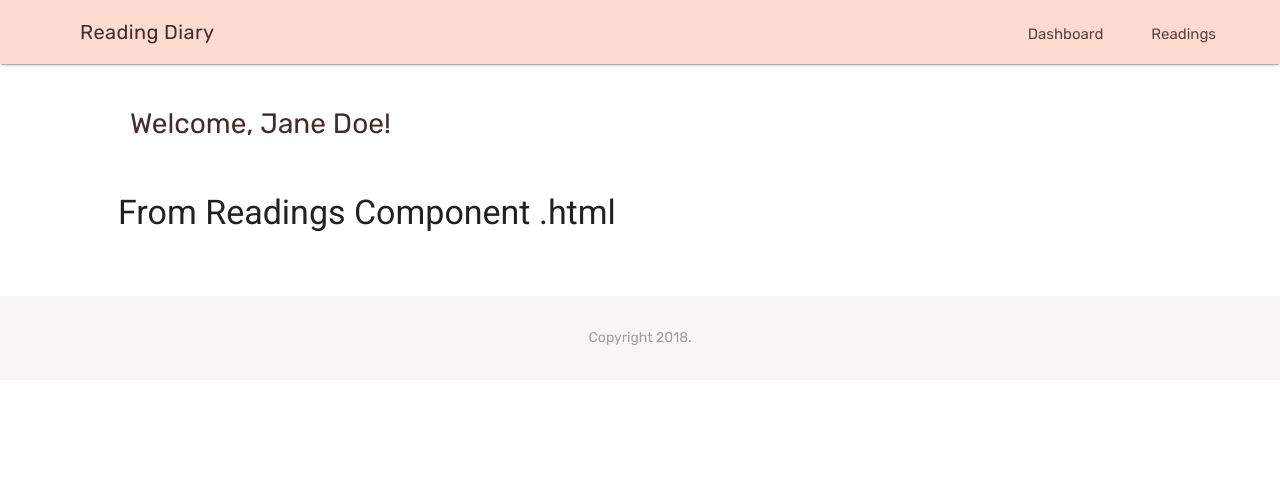
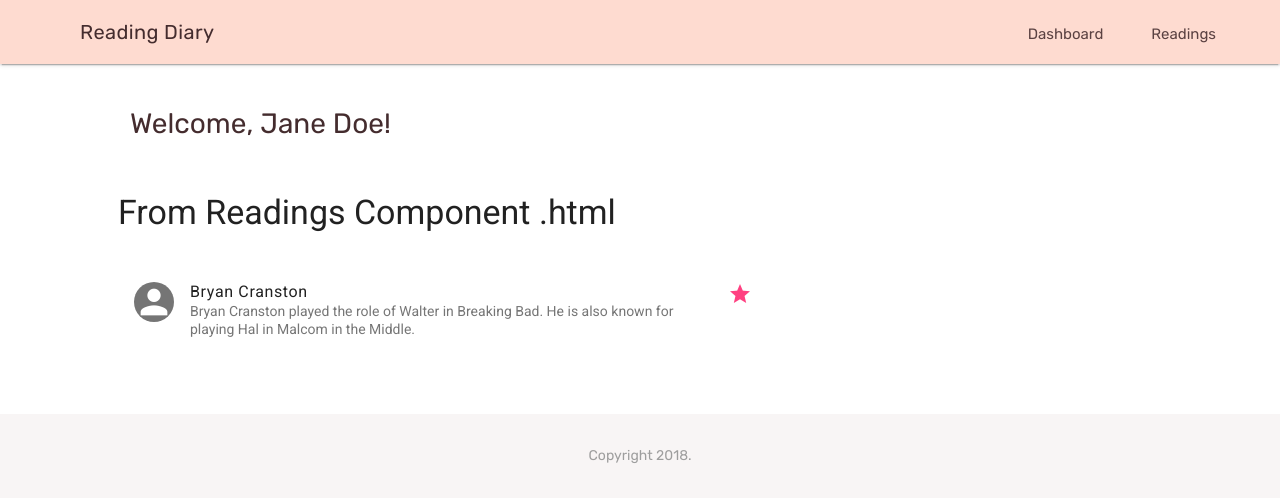
Before and after one commit to ddarylmae/reading-diary-clientside, an Angular app: page /readings in a window 1280 px wide. Shown: the top 502 px of the page. Built offline with nearby package versions, Linux system fonts and the light colour scheme.

Commit message:
Add list html

```diff
--- a/src/app/readings/readings.component.html
+++ b/src/app/readings/readings.component.html
@@ -1 +1,24 @@
 <h3>From Readings Component .html</h3>
+
+<!-- Three Line List with secondary info and action -->
+<style>
+    .demo-list-three {
+      width: 650px;
+    }
+    </style>
+
+    <ul class="demo-list-three mdl-list">
+      <li class="mdl-list__item mdl-list__item--three-line">
+        <span class="mdl-list__item-primary-content">
+          <i class="material-icons mdl-list__item-avatar">person</i>
+          <span>Bryan Cranston</span>
+          <span class="mdl-list__item-text-body">
+            Bryan Cranston played the role of Walter in Breaking Bad. He is also known
+            for playing Hal in Malcom in the Middle.
+          </span>
+        </span>
+        <span class="mdl-list__item-secondary-content">
+          <a class="mdl-list__item-secondary-action" href="#"><i class="material-icons">star</i></a>
+        </span>
+      </li>
+    </ul>
```
Also changed, not shown: 1 other file (tests, documents, lock files or other folders).
